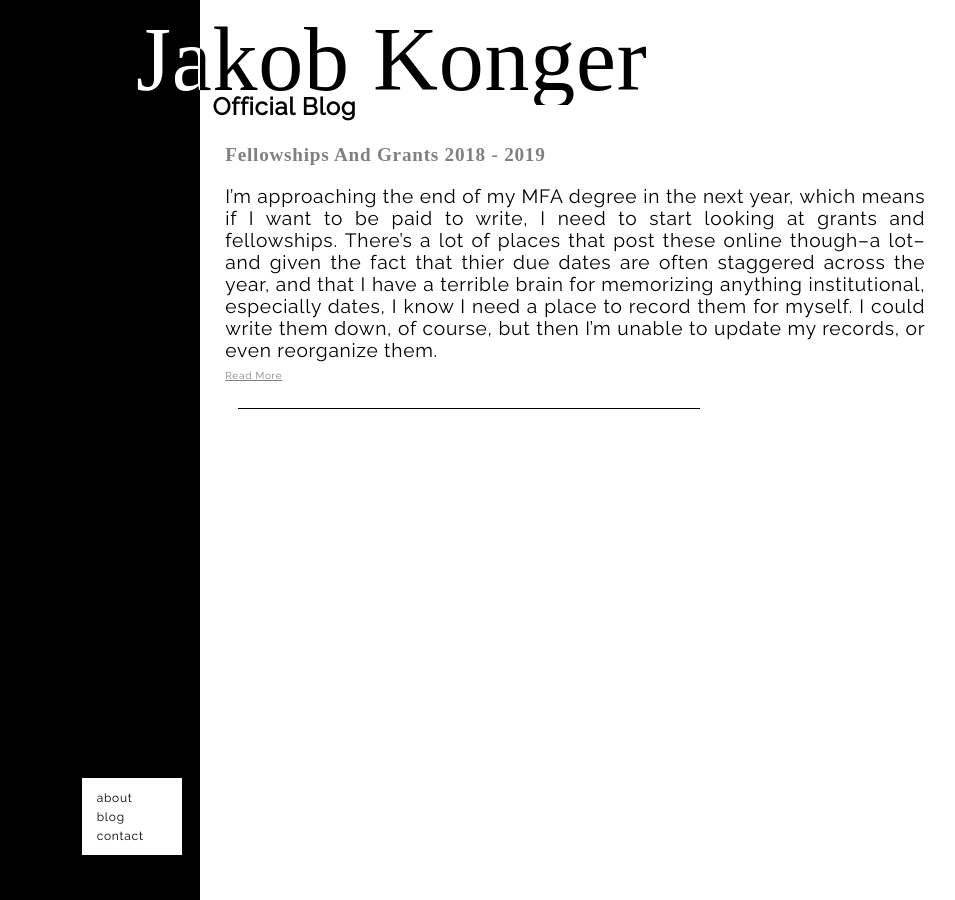
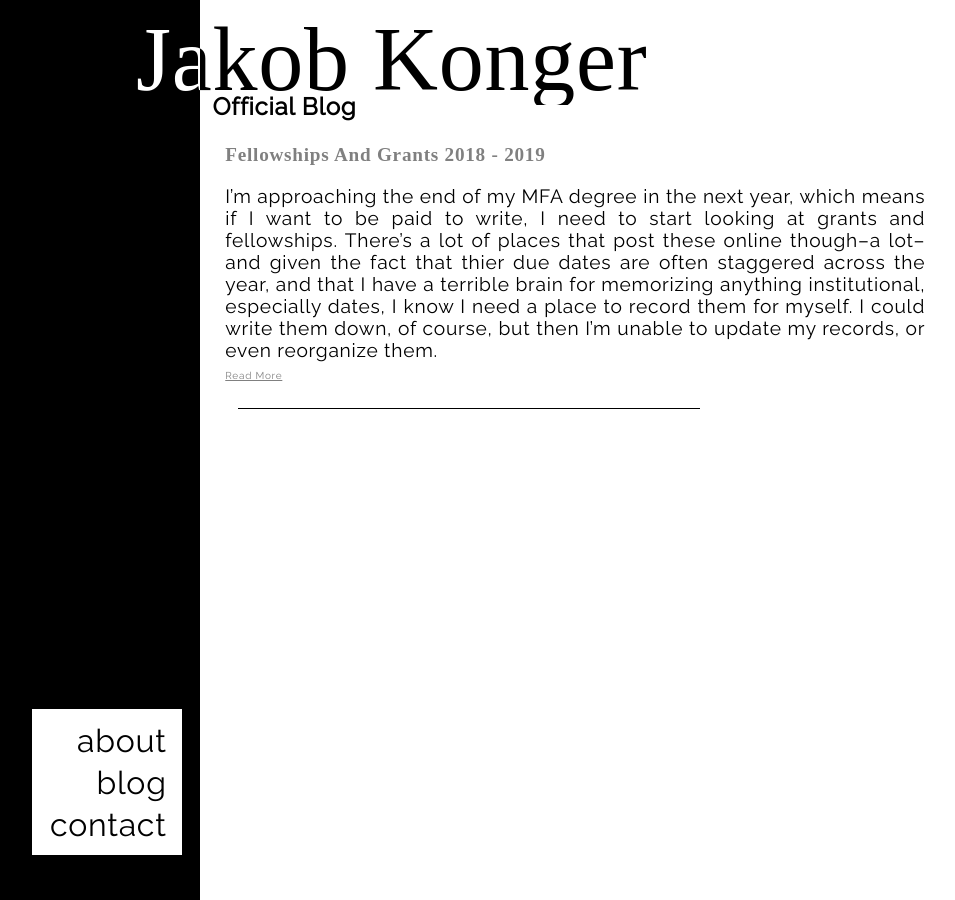
Before and after one commit to towercity/author-webpage, a Jekyll site: the page built from index.html, in a window 1280 px wide. Shown: the whole page, without its empty margins (227-1182 px from the left). Built offline with Jekyll 4.4.1, drawn with Linux system fonts in a browser that asks for light colours; some web fonts are replaced; the list of posts is cut into pages by our own code.

Commit message:
Mobile and headerlinks styling

```diff
--- a/css/main.css
+++ b/css/main.css
@@ -74,9 +74,10 @@ header {
 .header-links li {
 	color: white;
 	list-style-type: none;
-	font-size: 0.75em;
+	font-size: 2em;
 	text-transform: lowercase;
 	padding: 2.5px 0;
+	text-align: right;
 }
 .header-links a {
 	color: black;
--- a/css/medium.css
+++ b/css/medium.css
@@ -8,8 +8,8 @@ header {
 }
 .header-links {
 	position: fixed;
-	width: 100px;
-	left: calc(33.333vw - 100px - 2vh);
+	width: 150px;
+	left: calc(33.333vw - 150px - 2vh);
 	bottom: 5vh;
 }
 .title-wrap {
--- a/css/mobile.css
+++ b/css/mobile.css
@@ -7,7 +7,7 @@
 header {
   width: 100vw;
   height: 150px;
-  background: linear-gradient(white, #dbdbdb);
+  background: black;
 }
 
 .header-links {
```
